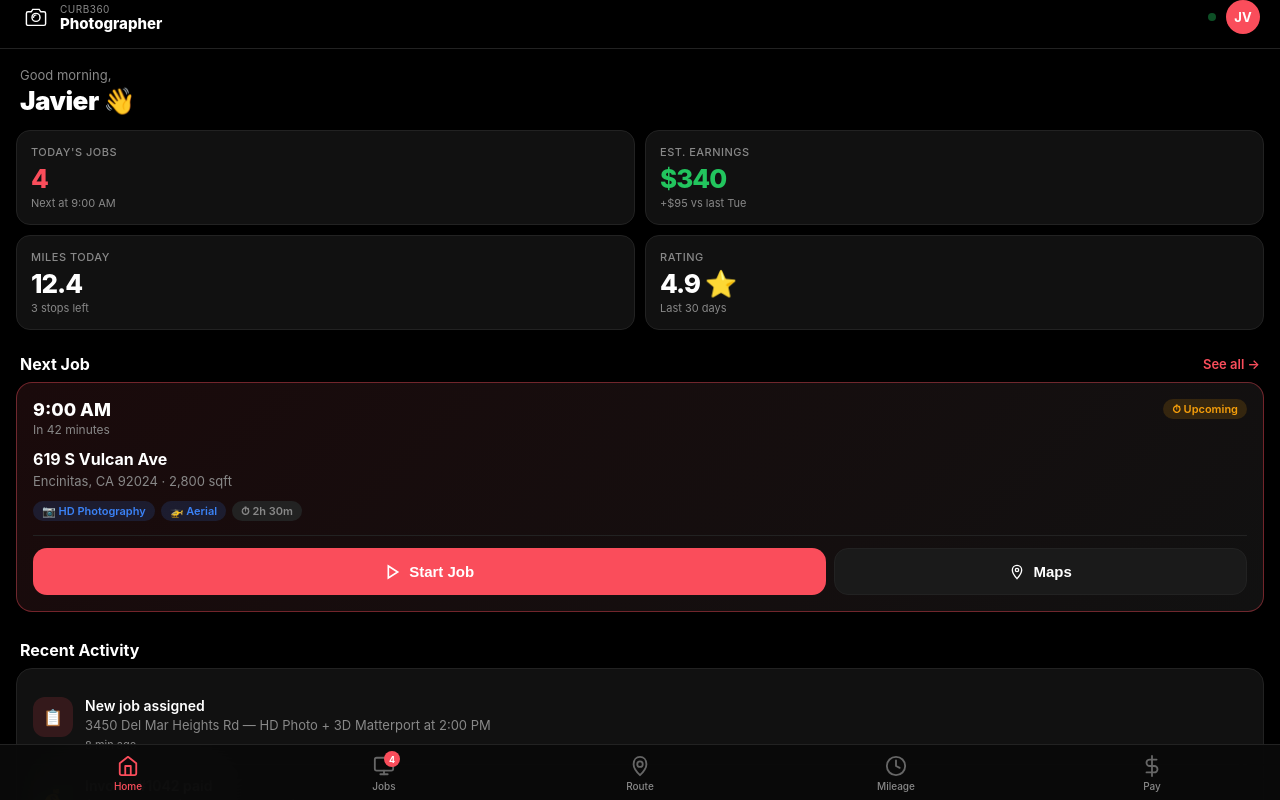
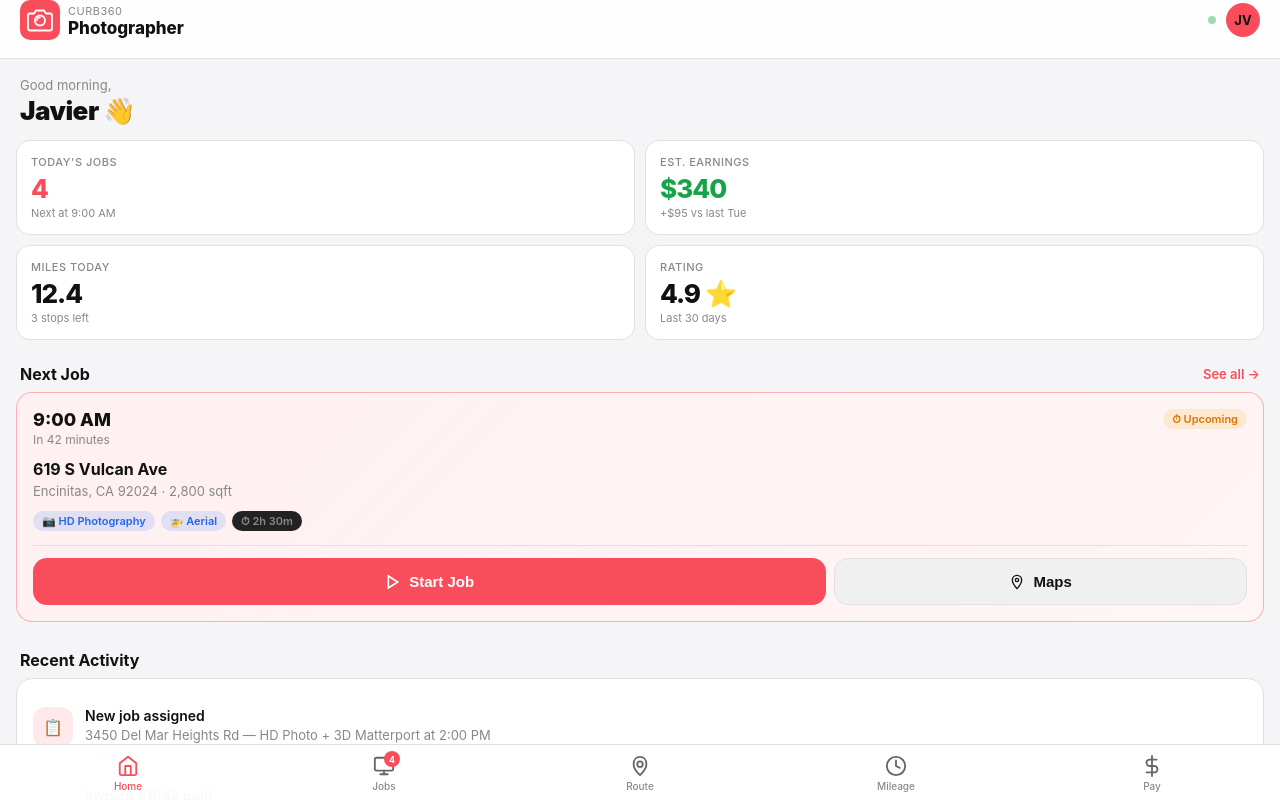
Before and after one commit to abdeleuristics/curb360, a plain HTML site: page index.html in a window 1280 px wide. Drawn offline with Linux system fonts and the light colour scheme.

Commit message:
Update index.html

```diff
--- a/index.html
+++ b/index.html
@@ -4,9 +4,9 @@
 <meta charset="UTF-8">
 <meta name="viewport" content="width=device-width, initial-scale=1.0, maximum-scale=1.0, user-scalable=no">
 <meta name="apple-mobile-web-app-capable" content="yes">
-<meta name="apple-mobile-web-app-status-bar-style" content="black-translucent">
+<meta name="apple-mobile-web-app-status-bar-style" content="default">
 <meta name="apple-mobile-web-app-title" content="Curb360">
-<meta name="theme-color" content="#000000">
+<meta name="theme-color" content="#ffffff">
 <title>Curb360 — Photographer</title>
 
 <!-- PWA Manifest inline -->
@@ -20,16 +20,16 @@
 
   :root {
     --red: #FA4D5B;
-    --red-dim: rgba(250,77,91,0.15);
-    --bg: #000;
-    --surface: #111;
-    --surface2: #1a1a1a;
-    --border: #222;
-    --text: #fff;
+    --red-dim: rgba(250,77,91,0.12);
+    --bg: #f5f5f7;
+    --surface: #ffffff;
+    --surface2: #f0f0f0;
+    --border: #e0e0e0;
+    --text: #111;
     --text-muted: #888;
-    --green: #22c55e;
-    --amber: #f59e0b;
-    --blue: #3b82f6;
+    --green: #16a34a;
+    --amber: #d97706;
+    --blue: #2563eb;
   }
 
   body {
@@ -60,10 +60,10 @@
   .topbar {
     position: sticky;
     top: 0;
-    background: rgba(0,0,0,0.85);
+    background: rgba(255,255,255,0.9);
     backdrop-filter: blur(20px);
     -webkit-backdrop-filter: blur(20px);
-    padding: env(safe-area-inset-top, 44px) 20px 14px;
+    padding: env(safe-area-inset-top, 44px) 20px 18px;
     z-index: 50;
     display: flex;
     align-items: center;
@@ -78,8 +78,8 @@
   }
 
   .logo-icon {
-    width: 32px;
-    height: 32px;
+    width: 40px;
+    height: 40px;
   }
 
   .topbar h1 {
@@ -124,7 +124,7 @@
     position: fixed;
     bottom: 0;
     left: 0; right: 0;
-    background: rgba(10,10,10,0.95);
+    background: rgba(255,255,255,0.95);
     backdrop-filter: blur(20px);
     -webkit-backdrop-filter: blur(20px);
     border-top: 1px solid var(--border);
@@ -240,7 +240,7 @@
     top: 100px;
     left: 50%;
     transform: translateX(-50%) translateY(-20px);
-    background: #1a1a1a;
+    background: #111;
     border: 1px solid #333;
     color: white;
     padding: 12px 20px;
@@ -319,7 +319,7 @@
 
   /* ── JOB DETAIL ── */
   .detail-hero {
-    background: linear-gradient(135deg, #111 0%, #1a0a0b 100%);
+    background: linear-gradient(135deg, #fff5f5 0%, #fff 100%);
     padding: 20px 20px 24px;
     border-bottom: 1px solid var(--border);
   }
@@ -418,7 +418,7 @@
 
   .tracking-card {
     margin: 0 16px 12px;
-    background: linear-gradient(135deg, #1a0a0b, #0f0a00);
+    background: linear-gradient(135deg, #fff5f5, #fff);
     border: 1px solid rgba(250,77,91,0.3);
     border-radius: 16px;
     padding: 16px;
@@ -591,14 +591,14 @@
   <div class="topbar">
     <div class="topbar-logo">
       <svg class="logo-icon" viewBox="0 0 40 40" fill="none" xmlns="http://www.w3.org/2000/svg">
-        <rect width="40" height="40" rx="10" fill="#000"/>
+        <rect width="40" height="40" rx="10" fill="#FA4D5B"/>
         <path d="M8 15.5C8 14.4 8.9 13.5 10 13.5H14L16 10.5H24L26 13.5H30C31.1 13.5 32 14.4 32 15.5V28.5C32 29.6 31.1 30.5 30 30.5H10C8.9 30.5 8 29.6 8 28.5V15.5Z" stroke="white" stroke-width="1.8" fill="none"/>
         <path d="M20 25.5C22.8 25.5 25 23.3 25 20.5C25 17.7 22.8 15.5 20 15.5C17.2 15.5 15 17.7 15 20.5C15 23.3 17.2 25.5 20 25.5Z" stroke="white" stroke-width="1.8" fill="none"/>
         <path d="M17 20.5C17 18.8 18.3 17.5 20 17.5" stroke="white" stroke-width="1.5" stroke-linecap="round"/>
       </svg>
       <div>
-        <div style="font-size:10px;color:var(--text-muted);letter-spacing:0.5px;text-transform:uppercase">CURB360</div>
-        <div style="font-size:15px;font-weight:800;line-height:1;margin-top:1px">Photographer</div>
+        <div style="font-size:11px;color:var(--text-muted);letter-spacing:0.5px;text-transform:uppercase">CURB360</div>
+        <div style="font-size:17px;font-weight:800;line-height:1;margin-top:2px">Photographer</div>
       </div>
     </div>
     <div class="topbar-right">
@@ -644,7 +644,7 @@
     <a onclick="showScreen('jobs')">See all →</a>
   </div>
 
-  <div class="card" style="border-color:rgba(250,77,91,0.4);background:linear-gradient(135deg,#1a0a0b,#111);" onclick="showJobDetail()">
+  <div class="card" style="border-color:rgba(250,77,91,0.4);background:linear-gradient(135deg,#fff0f1,#fff5f5);" onclick="showJobDetail()">
     <div style="display:flex;justify-content:space-between;align-items:flex-start;margin-bottom:12px;">
       <div>
         <div style="font-size:18px;font-weight:800;">9:00 AM</div>
@@ -1083,11 +1083,11 @@
       <div class="odo-sub" id="trackingStatus">● Tracking active · Auto-started at 8:05 AM</div>
     </div>
     <div style="display:grid;grid-template-columns:1fr 1fr;gap:10px;margin-top:12px;">
-      <div style="text-align:center;background:#0a0a0a;padding:12px;border-radius:10px;">
+      <div style="text-align:center;background:#f5f5f7;padding:12px;border-radius:10px;">
         <div style="font-size:11px;color:var(--text-muted);">Driving Time</div>
         <div style="font-size:20px;font-weight:800;margin-top:2px;">1h 12m</div>
       </div>
-      <div style="text-align:center;background:#0a0a0a;padding:12px;border-radius:10px;">
+      <div style="text-align:center;background:#f5f5f7;padding:12px;border-radius:10px;">
         <div style="font-size:11px;color:var(--text-muted);">Est. Reimbursement</div>
         <div style="font-size:20px;font-weight:800;color:var(--green);margin-top:2px;">$7.38</div>
       </div>
```
